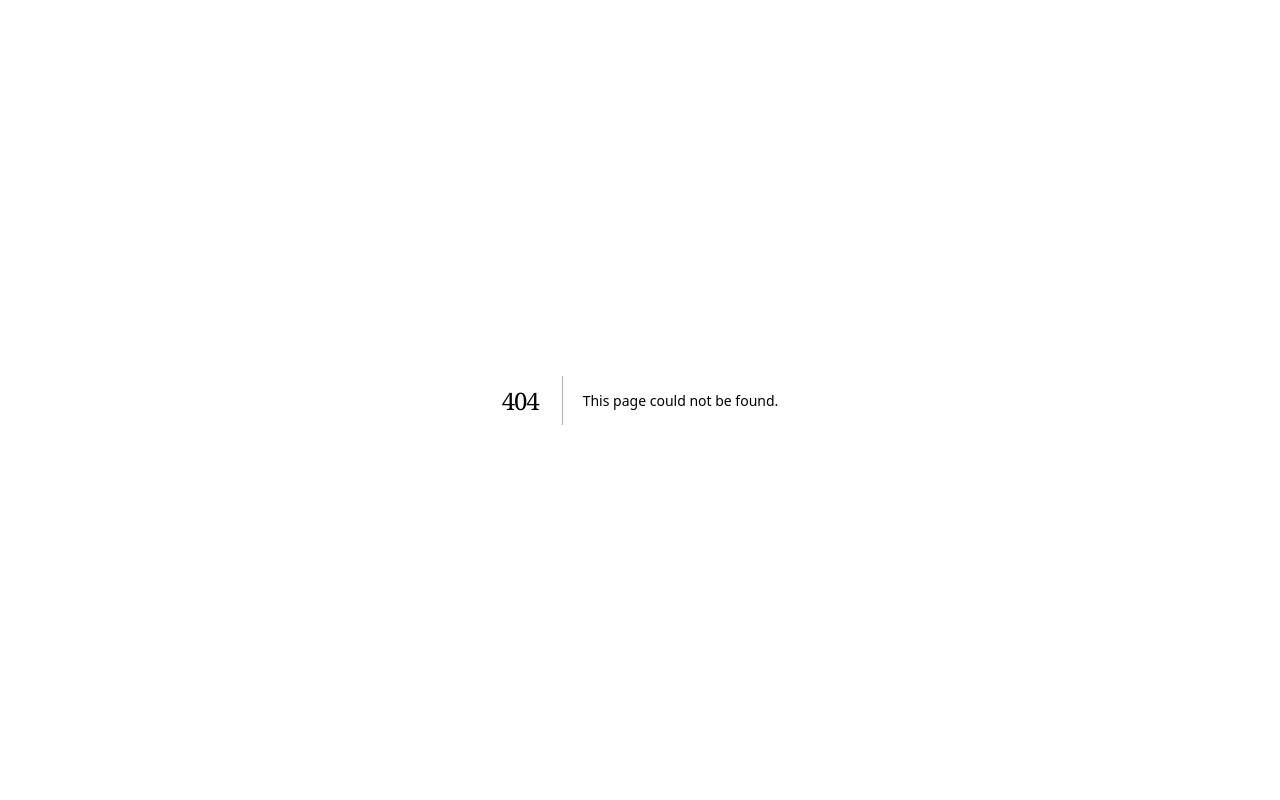
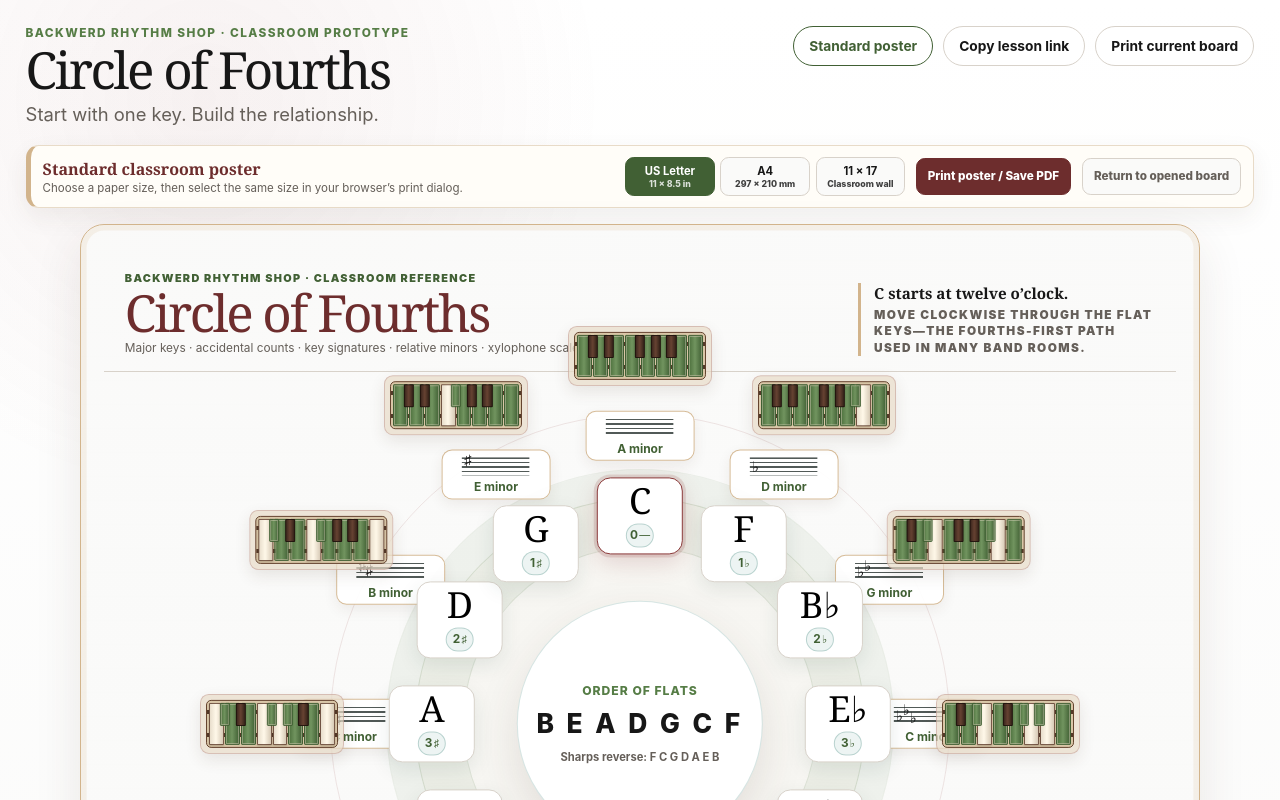
Before and after one commit to backwerdrimshot/circle-of-fourths, a Next.js app: page /poster in a window 1280 px wide. Before the commit this address had no page. Shown: the top 800 px of the page. Built offline with nearby package versions, Linux system fonts and the light colour scheme.

Commit message:
Add clean poster routes and clearer print staves

```diff
--- a/app/CircleBoard.tsx
+++ b/app/CircleBoard.tsx
@@ -13,7 +13,7 @@ type QuizScope = "full" | "flats" | "sharps";
 type QuizField = "keyName" | "numbers" | "signatures";
 type FieldRole = "given" | "answer" | "omitted";
 type QuizPreview = "student" | "answer";
-type PosterSize = "letter" | "a4" | "tabloid";
+export type PosterSize = "letter" | "a4" | "tabloid";
 type QuizRoles = Record<QuizField, FieldRole>;
 
 const DEFAULT_REVEALED = ["c"];
@@ -270,6 +270,12 @@ export function CircleBoard({ initialState }: { initialState: CircleBoardState }
   }
 
   useEffect(() => {
+    if (mode === "poster") {
+      const posterPath = posterSize === "letter" ? "/poster" : posterSize === "a4" ? "/poster/a4" : "/poster/11x17";
+      window.history.replaceState(null, "", posterPath);
+      return;
+    }
+
     const params = new URLSearchParams();
     params.set("direction", orientation);
     params.set("mode", mode);
@@ -284,7 +290,6 @@ export function CircleBoard({ initialState }: { initialState: CircleBoardState }
       params.set("roles", QUIZ_FIELDS.map(({ id }) => `${id}:${quizRoles[id]}`).join(","));
       params.set("preview", quizPreview);
     }
-    if (mode === "poster") params.set("paper", posterSize);
     window.history.replaceState(null, "", `${window.location.pathname}?${params}`);
   }, [instrument, layers, markedDegrees, mode, orientation, posterSize, presenting, quizPreset, quizPreview, quizRoles, quizScope, revealed]);
 
--- a/app/globals.css
+++ b/app/globals.css
@@ -969,8 +969,8 @@ h1 {
 .staff-lines {
   position: absolute;
   inset: 10% 0;
-  background: repeating-linear-gradient(to bottom, currentColor 0 1px, transparent 1px 25%);
-  color: rgba(21, 32, 29, 0.52);
+  background: repeating-linear-gradient(to bottom, currentColor 0 1.25px, transparent 1.25px 25%);
+  color: rgba(21, 32, 29, 0.74);
 }
 
 .staff-accidental {
@@ -1826,6 +1826,20 @@ footer {
     margin-top: 0;
   }
 
+  .is-classroom-poster-layout .key-signature {
+    color: #151b19;
+  }
+
+  .is-classroom-poster-layout .staff-lines {
+    color: #151b19;
+    background: repeating-linear-gradient(to bottom, currentColor 0 1.5px, transparent 1.5px 25%);
+  }
+
+  .is-classroom-poster-layout .staff-accidental {
+    color: #0b0f0e;
+    font-weight: 700;
+  }
+
   .is-classroom-poster-layout .poster-reference-legend {
     gap: 0.12in;
     padding: 0.08in 0.1in 0.02in;
--- /dev/null
+++ b/app/poster-state.ts
@@ -0,0 +1,18 @@
+import type { CircleBoardState, PosterSize } from "./CircleBoard";
+
+export function createPosterState(posterSize: PosterSize): CircleBoardState {
+  return {
+    orientation: "fourths",
+    mode: "poster",
+    layers: ["signatures", "numbers", "minors", "keyboards", "accidental-order"],
+    revealed: ["c"],
+    instrument: "xylophone",
+    markedDegrees: [],
+    quizPreset: "accidentals",
+    quizScope: "full",
+    quizRoles: { keyName: "given", numbers: "answer", signatures: "omitted" },
+    quizPreview: "student",
+    posterSize,
+    presenting: false,
+  };
+}
--- /dev/null
+++ b/app/poster/page.tsx
@@ -0,0 +1,6 @@
+import { CircleBoard } from "../CircleBoard";
+import { createPosterState } from "../poster-state";
+
+export default function PosterPage() {
+  return <CircleBoard initialState={createPosterState("letter")} />;
+}
--- a/package.json
+++ b/package.json
@@ -1,6 +1,6 @@
 {
   "name": "circle-of-fourths",
-  "version": "0.12.1",
+  "version": "0.13.0",
   "private": true,
   "engines": {
     "node": ">=22.13.0"
```
Also changed, not shown: app/poster/[size]/page.tsx (added, +11 -0 lines), 1 other file (tests, documents, lock files or other folders).
